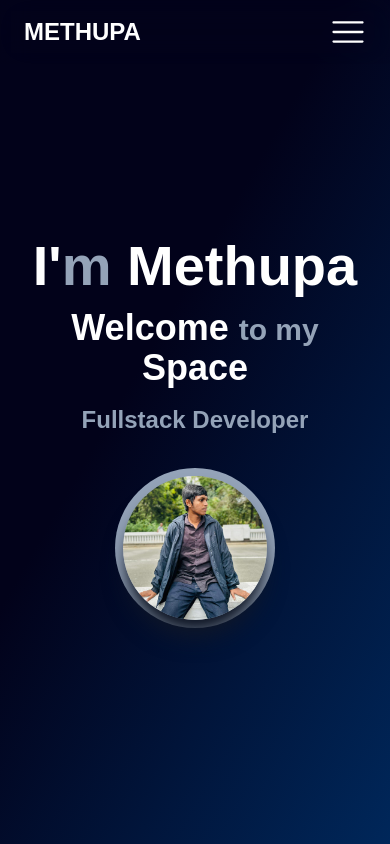
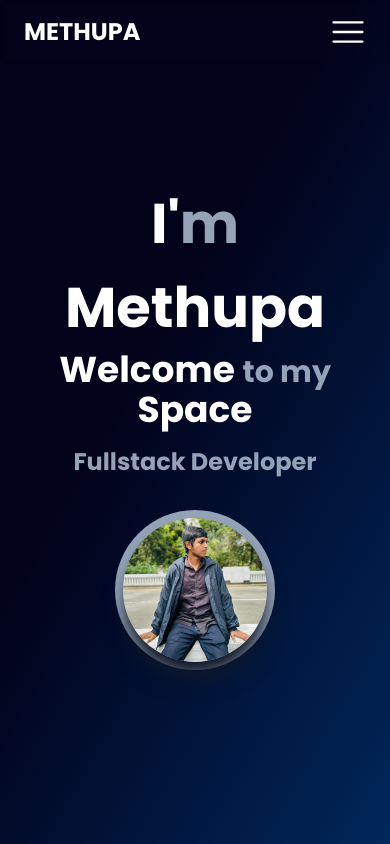
Before and after one commit to methupaPerera/my-portfolio, a React (Vite) app: page / in a window 390 px wide. Shown: the top 844 px of the page. Built offline with nearby package versions, Linux system fonts and the light colour scheme.

Commit message:
Fixed some issues.

```diff
--- a/src/App.jsx
+++ b/src/App.jsx
@@ -6,7 +6,7 @@ import { Route, Routes } from "react-router-dom";
 
 const App = () => {
     return (
-        <div className="text-white">
+        <div className="text-white _gradient">
             <Navbar />
             <Routes>
                 <Route index element={<PrimaryLayout />} />
--- a/src/components/Navbar.jsx
+++ b/src/components/Navbar.jsx
@@ -22,7 +22,7 @@ const Navbar = () => {
     }, []);
 
     return (
-        <div className="w-full h-16 flex md:hidden justify-between items-center backdrop-blur-lg fixed z-50">
+        <div className="w-full h-16 flex md:hidden justify-between items-center backdrop-blur-sm fixed z-50">
             {isBorderVisible && (
                 <motion.div
                     initial={{ opacity: 0 }}
--- a/src/components/Profile.jsx
+++ b/src/components/Profile.jsx
@@ -1,19 +1,19 @@
 import React from "react";
 import { motion } from "framer-motion";
 
-import profile from "../../public/profile.jpg";
+import profile from "../assets/profile.jpg";
 
 const Profile = () => {
     return (
         <div className="mt-10 flex md:hidden justify-center items-center relative">
-            <div className="w-40 h-40 rounded-full bg-slate-400 absolute -z-10"></div>
+            <div className="w-40 h-40 rounded-full bg-slate-400 absolute"></div>
             <motion.img
                 initial={{ rotate: -120 }}
                 animate={{ rotate: 0 }}
                 transition={{ duration: 0.5 }}
                 src={profile}
                 alt="profile"
-                className="w-36 h-36 rounded-full shadow-xl shadow-gray-900"
+                className="w-36 h-36 rounded-full shadow-xl shadow-gray-900 z-10"
             />
         </div>
     );
--- a/src/index.css
+++ b/src/index.css
@@ -1,8 +1,8 @@
+@import url("https://fonts.googleapis.com/css2?family=Poppins:wght@300;400;500;600;700;800;900&display=swap");
+
 @tailwind base;
 @tailwind components;
 @tailwind utilities;
-
-@import url("https://fonts.googleapis.com/css2?family=Poppins:wght@300;400;500;600;700;800;900&display=swap");
 
 * {
     transition: all;
--- a/src/pages/Main.jsx
+++ b/src/pages/Main.jsx
@@ -5,8 +5,8 @@ import { Profile } from "../components";
 
 const Main = () => {
     return (
-        <div className="h-screen md:fixed left-0 text-center md:text-left relative">
-            <div className="w-full h-full md:w-1/2 flex flex-col justify-center items-center fixed">
+        <div className="h-screen md:fixed left-0 text-center md:text-left">
+            <div className="w-full h-screen md:w-1/2 flex flex-col justify-center items-center fixed">
                 <div className="px-4 md:px-10">
                     <h1 className="text-[3.5rem] font-bold">
                         I&apos;<span className="text-slate-400">m</span> Methupa
@@ -46,7 +46,7 @@ const NavigationLink = ({ to }) => {
                 smooth={true}
                 duration={500}
             >
-                <div className="w-16 h-1 rounded-full bg-slate-400 group-hover:w-24 group-hover:bg-white peer duration-300"></div>
+                <div className="w-16 h-1 rounded-full bg-slate-400 group-hover:w-24 group-hover:bg-white duration-300"></div>
                 <div>{to.toUpperCase()}</div>
             </Link>
         </div>
```
Also changed, not shown: src/assets/profile.jpg (renamed from public/profile.jpg).
